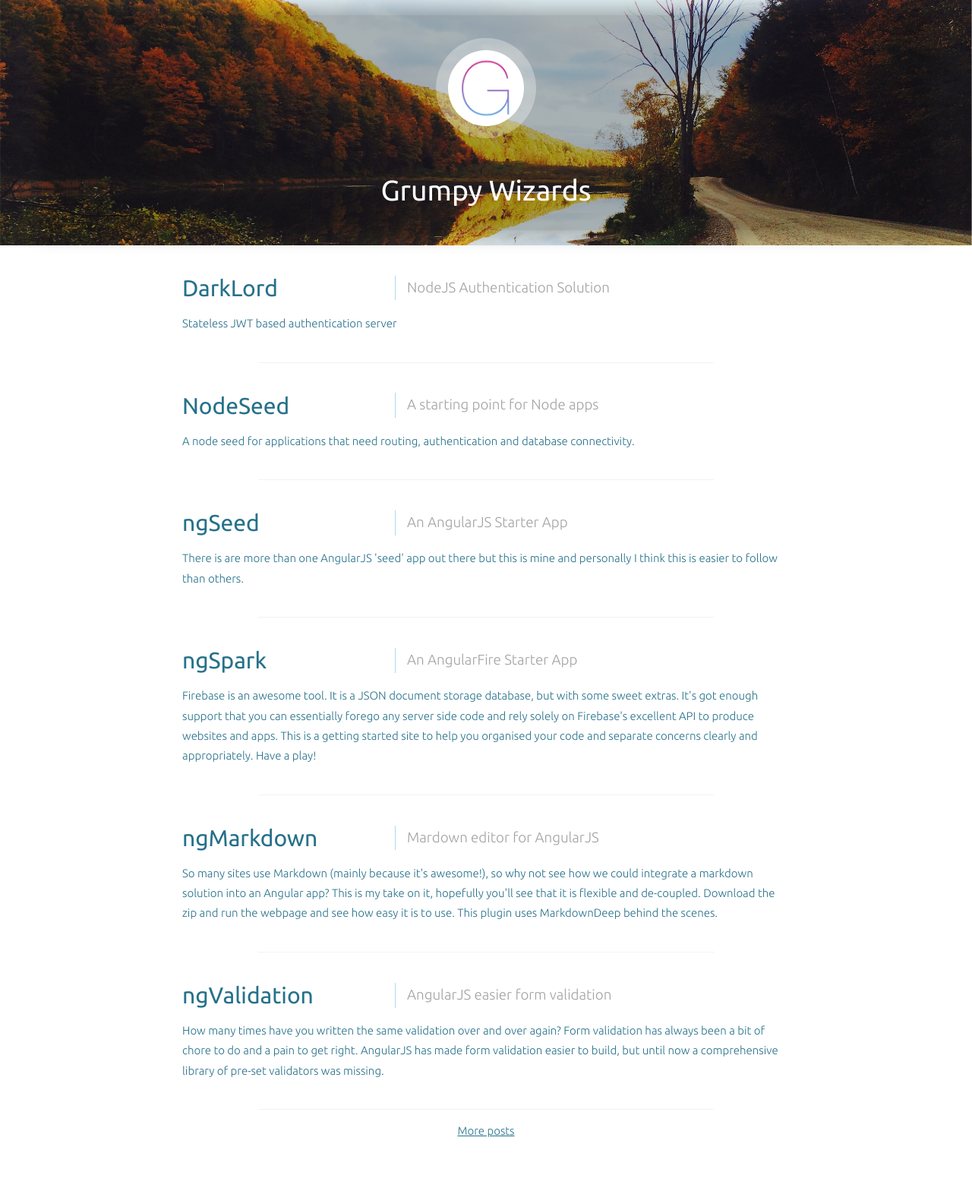
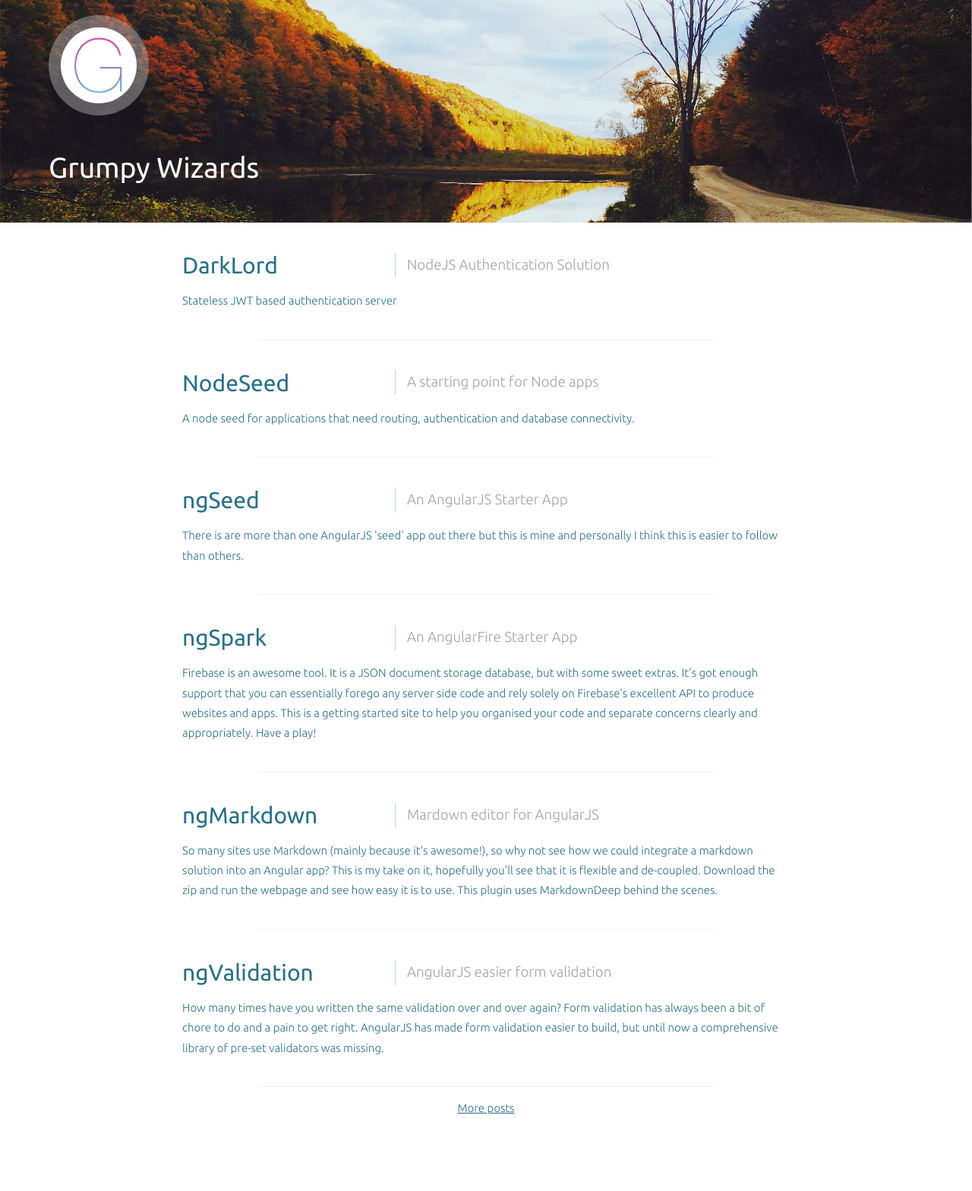
Before and after one commit to andmarkan/GrumpyWizards.github.io, a Jekyll site: the page built from index.html, in a window 1280 px wide. Shown: the whole page at 76% size. Built offline with Jekyll 4.4.1, drawn with Linux system fonts in a browser that asks for light colours; the list of posts is cut into pages by our own code; after the commit the page ends 1538 px from its top, so only the background shows below that.

Commit message:
Updated styling and header picture

```diff
--- a/_config.yml
+++ b/_config.yml
@@ -11,7 +11,6 @@ permalink: /:title
 # Setup
 title: "Grumpy Wizards"
 tagline: "Web Development"
-description: "We're not actually that grumpy, but we are wizards when it comes to code."
 url: http://grumpywizards.com
 baseurl: ""
 
--- a/_includes/main-header.html
+++ b/_includes/main-header.html
@@ -1,8 +1,9 @@
 <header class="site-header grid grid-center">
-	<div class="cell cell-width-90 cell-offset-5 site-header-panel">
+	<div class="cell cell-width-90 cell-offset-5">
 		<a href="/">
-            <img class="site-logo" src="/img/gw.png" alt="G">
+			<img class="site-logo" src="/img/gw.png" alt="G">
 		</a>
+
 		<h1 class="site-title">{{ site.title }}</h1>
 	</div>
 </header>
--- a/css/site.css
+++ b/css/site.css
@@ -17,13 +17,6 @@
 	width: 100%;
 	padding: 20px 0;
 	color: #fff;
-	text-align: center;
-}
-
-.site-header-panel {
-	background: rgba(0,0,0,0.25);
-	padding: 30px 0 0 0;
-	box-shadow: 0 0 20px 10px rgba(0,0,0,0.25);
 }
 
 .project-header {
```
